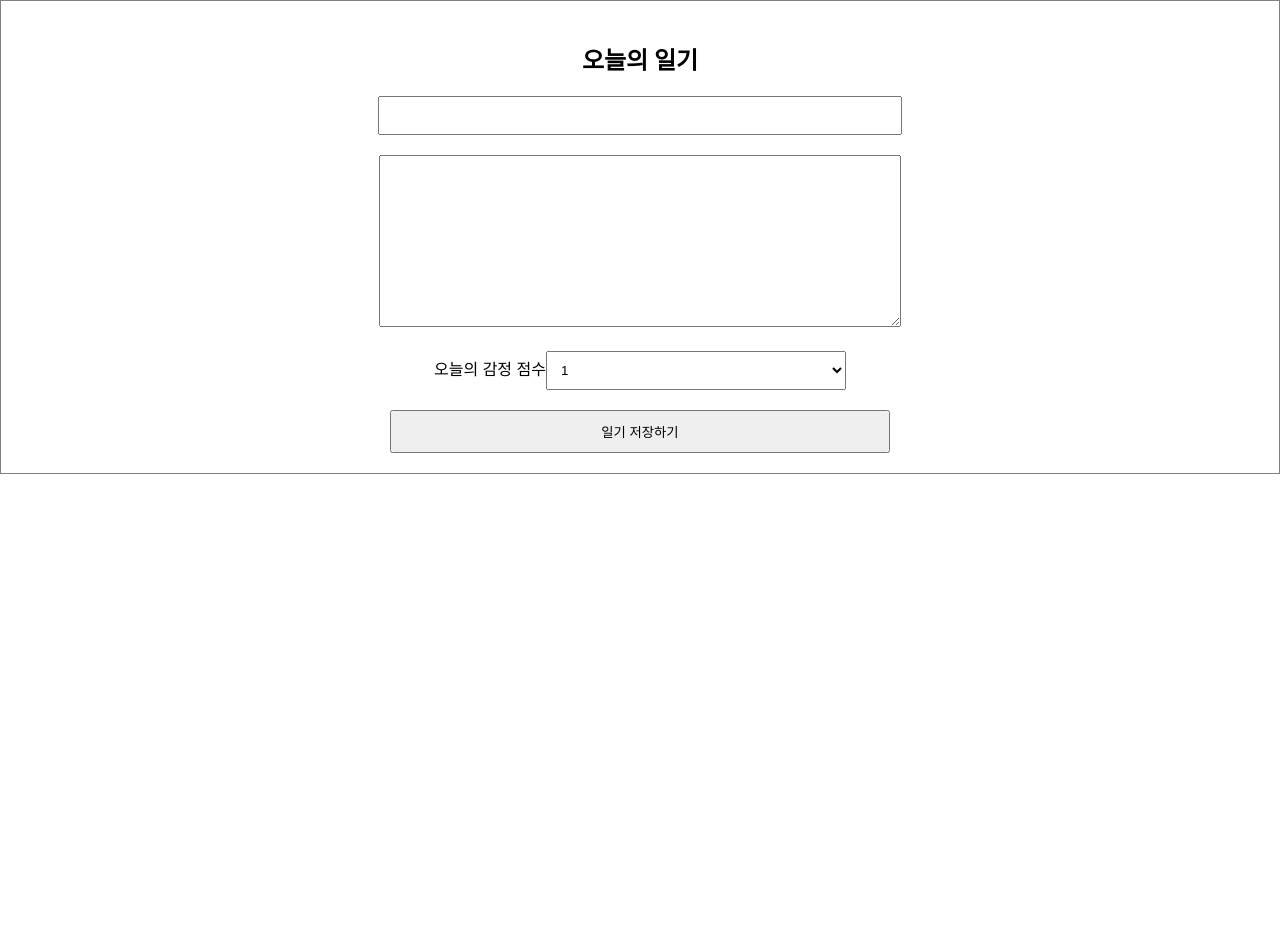
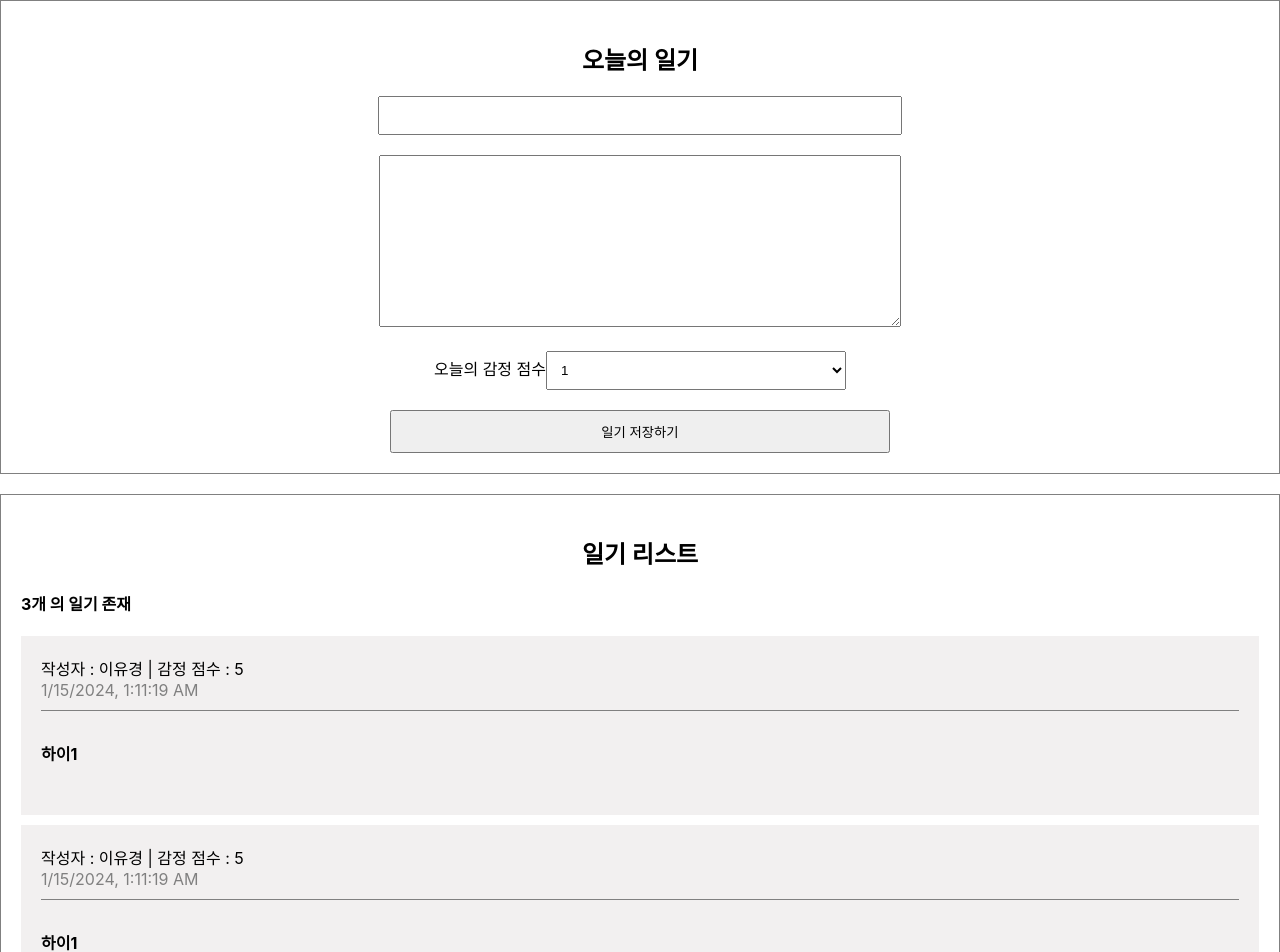
Before and after one commit to ugyeong0u0/diary_clone, a React (Create React App) app: page / in a window 1280 px wide. Shown: the top 952 px of the page. Before the commit the page ends 800 px from the top, so only its background shows below. Built offline with nearby package versions, Linux system fonts and the light colour scheme.

Commit message:
[Feat] : 리스트 표시

```diff
--- a/src/App.css
+++ b/src/App.css
@@ -24,3 +24,32 @@
   padding: 10px;
   cursor: pointer;
 }
+
+.DiaryList {
+  border: 1px solid gray;
+  padding: 20px;
+  margin-top: 20px;
+}
+.DiaryList h2 {
+  text-align: center;
+}
+
+.DiaryItem {
+  background-color: rgb(242, 240, 240);
+  margin-bottom: 10px;
+  padding: 20px;
+}
+
+.DiaryItem .info {
+  border-bottom: 1px solid gray;
+  padding-bottom: 10px;
+  margin-bottom: 10px;
+}
+.DiaryItem .date {
+  color: gray;
+}
+.DiaryItem .content {
+  font-weight: bold;
+  margin-bottom: 30px;
+  margin-top: 30px;
+}
--- a/src/App.js
+++ b/src/App.js
@@ -1,11 +1,38 @@
 import logo from "./logo.svg";
 import "./App.css";
 import DiaryEditor from "./DiaryEditor";
+import DiaryList from "./DiraryList";
+
+// 데이터 객체를 리스트로
+const dummyList = [
+  {
+    id: 1,
+    author: "이유경",
+    content: "하이1",
+    emotion: 5,
+    created_date: new Date().getTime(),
+  },
+  {
+    id: 2,
+    author: "이유경",
+    content: "하이1",
+    emotion: 5,
+    created_date: new Date().getTime(),
+  },
+  {
+    id: 3,
+    author: "이유경",
+    content: "하이1",
+    emotion: 5,
+    created_date: new Date().getTime(),
+  },
+];
 
 function App() {
   return (
     <div className="App">
       <DiaryEditor />
+      <DiaryList diaryList={dummyList} />
     </div>
   );
 }
--- /dev/null
+++ b/src/DiaryItem.js
@@ -0,0 +1,18 @@
+import DiaryList from "./DiraryList";
+
+const DiaryItem = ({ author, content, created_date, emotion, id }) => {
+  console.log(DiaryList);
+  return (
+    <div className="DiaryItem">
+      <div className="info">
+        <span>
+          작성자 : {author} | 감정 점수 : {emotion}
+        </span>
+        <div />
+        <span className="date">{new Date(created_date).toLocaleString()}</span>
+      </div>
+      <div className="content"> {content}</div>
+    </div>
+  );
+};
+export default DiaryItem;
--- /dev/null
+++ b/src/DiraryList.js
@@ -0,0 +1,27 @@
+import DiaryItem from "./DiaryItem";
+
+const DiaryList = ({ diaryList }) => {
+  console.log(diaryList);
+  return (
+    <div className="DiaryList">
+      <h2>일기 리스트</h2>
+      <h4>{diaryList.length}개 의 일기 존재</h4>
+      <div>
+        {diaryList.map((it) => (
+          // // 큰 div자체도 컴포넌트
+          // <div key={it.id}>
+          //   <div>작성자 : {it.author}</div>
+          //   <div>일기 : {it.content}</div>
+          //   <div>작성 시간 : {it.created_date}</div>
+          // </div>
+          <DiaryItem key={it.id} {...it}></DiaryItem>
+        ))}
+      </div>
+    </div>
+  );
+};
+// 잘못된 prop이 들어올 경우
+DiaryList.defaultProps = {
+  diaryList: [],
+};
+export default DiaryList;
```
